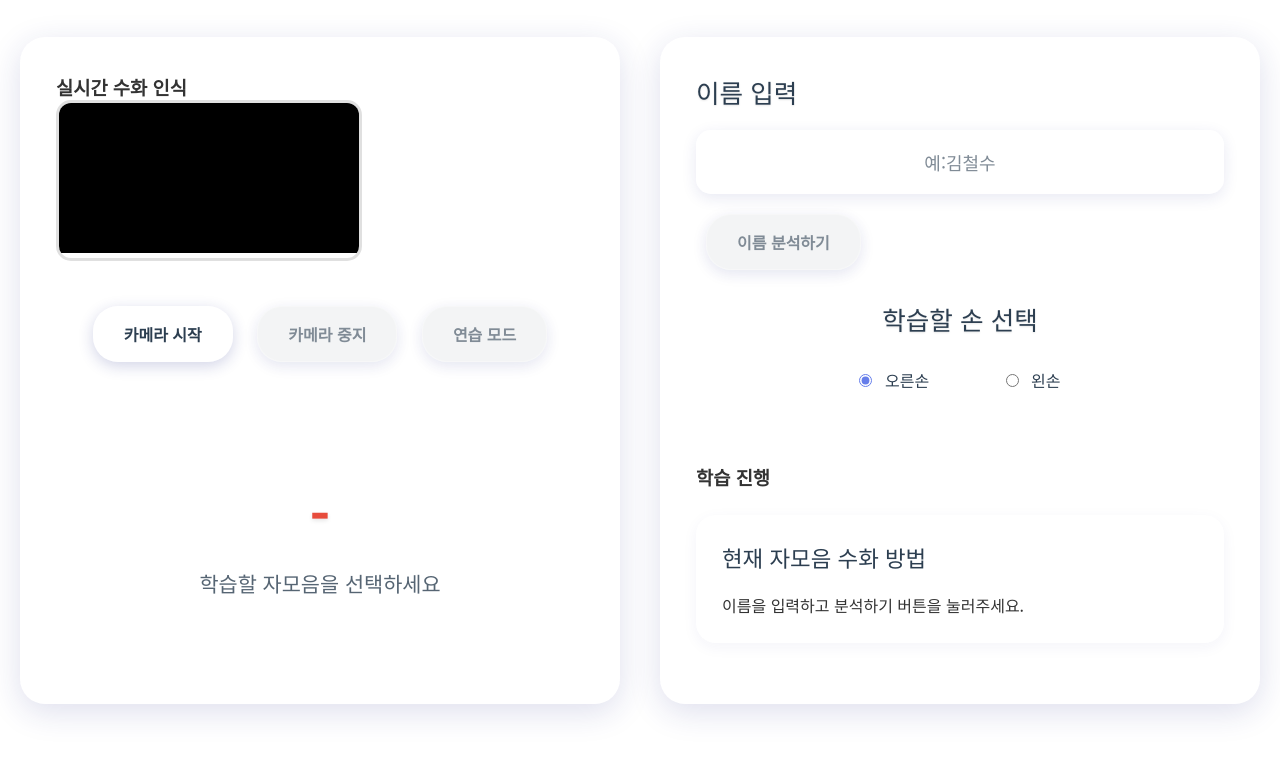
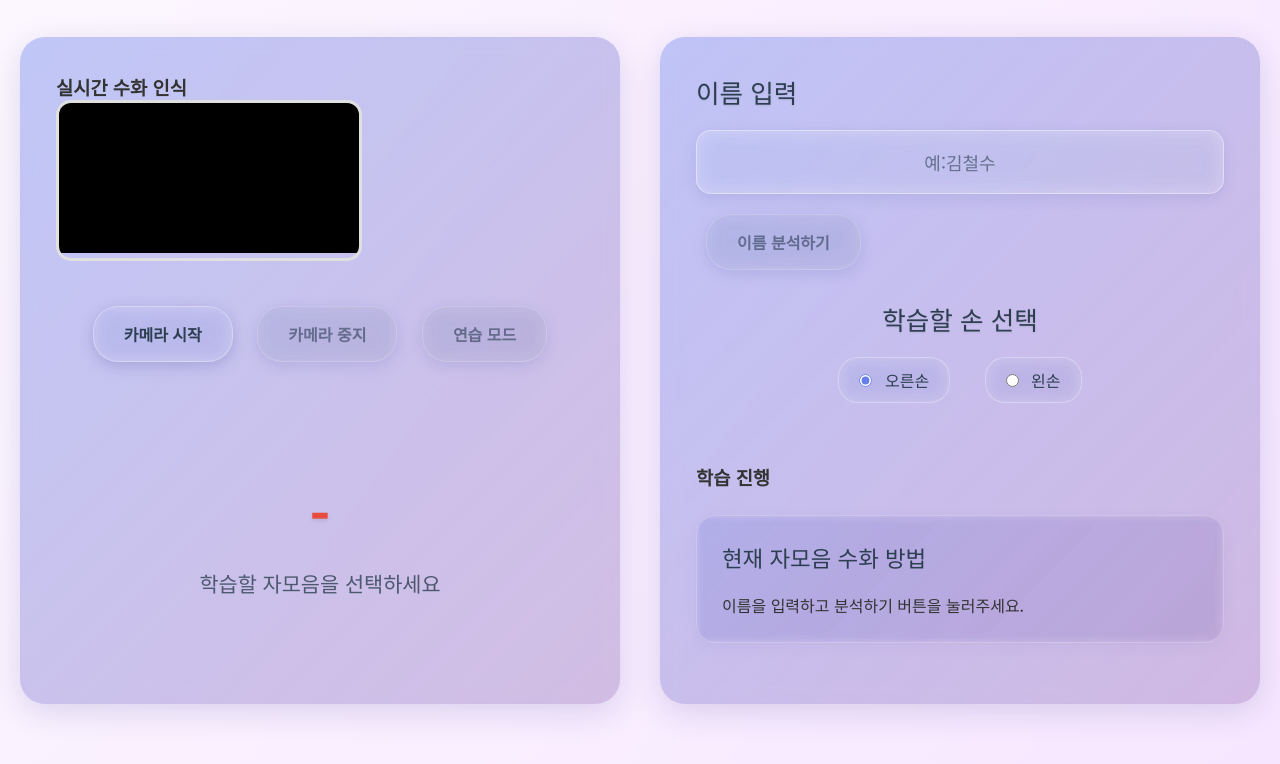
Before and after one commit to choijnnmnn/webin-midterm-final, a plain HTML site: page index.html in a window 1280 px wide. Shown: the part 149-913 px from the top of the page. Drawn offline with Linux system fonts and the light colour scheme; a script that the page names is missing; a web font is replaced by a local one.

Commit message:
Update index.html

```diff
--- a/index.html
+++ b/index.html
@@ -71,11 +71,36 @@
             font-display: swap;
         }
         * { margin: 0; padding: 0; box-sizing: border-box; }
+
+        /* 현재 자모음 팝인(pop-in) 애니메이션 */
+@keyframes popIn {
+    0% { transform: scale(0.8); opacity: 0; }
+    70% { transform: scale(1.1); opacity: 1; }
+    100% { transform: scale(1.0); opacity: 1; }
+}
+
+.pop-in-animation {
+    /* 기존 텍스트가 잠시 사라지는 것을 방지하기 위해 0.1초 후 시작 */
+    animation: popIn 0.4s ease-out 0.1s both;
+}
         body {
             font-family: 'Noto Sans KR', sans-serif;
-            background: #ffffff;
+            background: linear-gradient(125deg, #B3B0FF, #fdfaff, #F2D6FF);
+    background-size: 400% 400%;
+    animation: gradientBG 20s ease infinite;
     min-height: 100vh;
     color: #333;
+
+        }
+        @keyframes gradientBG {
+    0% {
+        background-position: 0% 50%;
+    }
+    50% {
+        background-position: 100% 50%;
+    }
+    100% {
+        background-position: 0% 50%;}
     }
         .container { max-width: 1400px; margin: 0 auto; padding: 20px; }
         .header {
@@ -110,11 +135,28 @@
     background: rgba(255, 255, 255, 0.05);
     backdrop-filter: blur(10px);
     -webkit-backdrop-filter: blur(10px);
-            border: 1px solid rgba(255, 255, 255, 0.1);
+
+    /* border: 1px solid rgba(255, 255, 255, 0.1); <- 이 속성을 주석 처리하거나 삭제합니다. */
     border-radius: 25px;
     padding: 35px;
     box-shadow: 0 8px 32px 0 rgba(31, 38, 135, 0.15);
     transition: all 0.3s ease;
+
+    /* ▼ 아래 3줄을 추가합니다. ▼ */
+    border: 1px solid transparent; /* 테두리를 투명하게 설정 */
+    background-clip: padding-box; /* 배경이 테두리 안쪽(패딩박스)에만 보이도록 */
+    position: relative; /* 가상 요소를 위한 기준점 */
+}
+
+/* ▼ 아래 선택자를 새로 추가합니다. ▼ */
+.left-panel::before, .right-panel::before {
+    content: '';
+    position: absolute;
+    top: 0; left: 0; right: 0; bottom: 0;
+    z-index: -1;
+    margin: -1px; /* 테두리 두께(1px)만큼 밖으로 */
+    border-radius: inherit; /* 부모의 border-radius 상속 */
+    background: linear-gradient(135deg, rgba(102, 126, 234, 0.4), rgba(118, 75, 162, 0.3));
 }
         .left-panel:hover, .right-panel:hover {
             transform: translateY(-5px);
@@ -995,6 +1037,7 @@
         }
 
 
+
         async initializeMediaPipe() { this.hands = new Hands({ locateFile: (file) => `https://cdn.jsdelivr.net/npm/@mediapipe/hands/${file}` }); this.hands.setOptions({ maxNumHands: 1, modelComplexity: 1, minDetectionConfidence: 0.7, minTrackingConfidence: 0.7 }); this.hands.onResults((results) => this.onResults(results)); }
         setupEventListeners() { this.startBtn.addEventListener('click', () => this.startCamera()); this.stopBtn.addEventListener('click', () => this.stopCamera()); this.practiceBtn.addEventListener('click', () => this.togglePracticeMode()); this.nameInput.addEventListener('input', () => this.onNameInputChange()); this.analyzeBtn.addEventListener('click', () => this.analyzeName()); this.handOptionRadios.forEach(radio => { radio.addEventListener('change', (event) => { this.dominantHand = event.target.value; }); }); }
         onNameInputChange() { this.analyzeBtn.disabled = !this.nameInput.value.trim(); }
```
Lines whose indentation alone changed are shown as unchanged.
